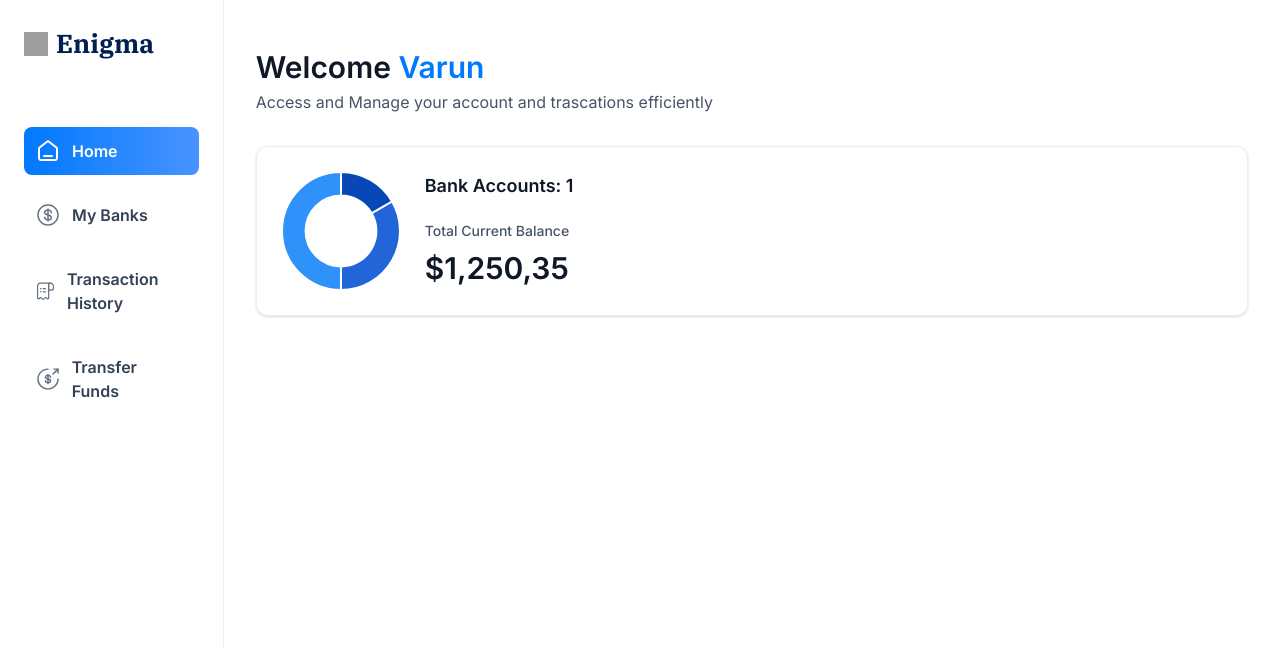
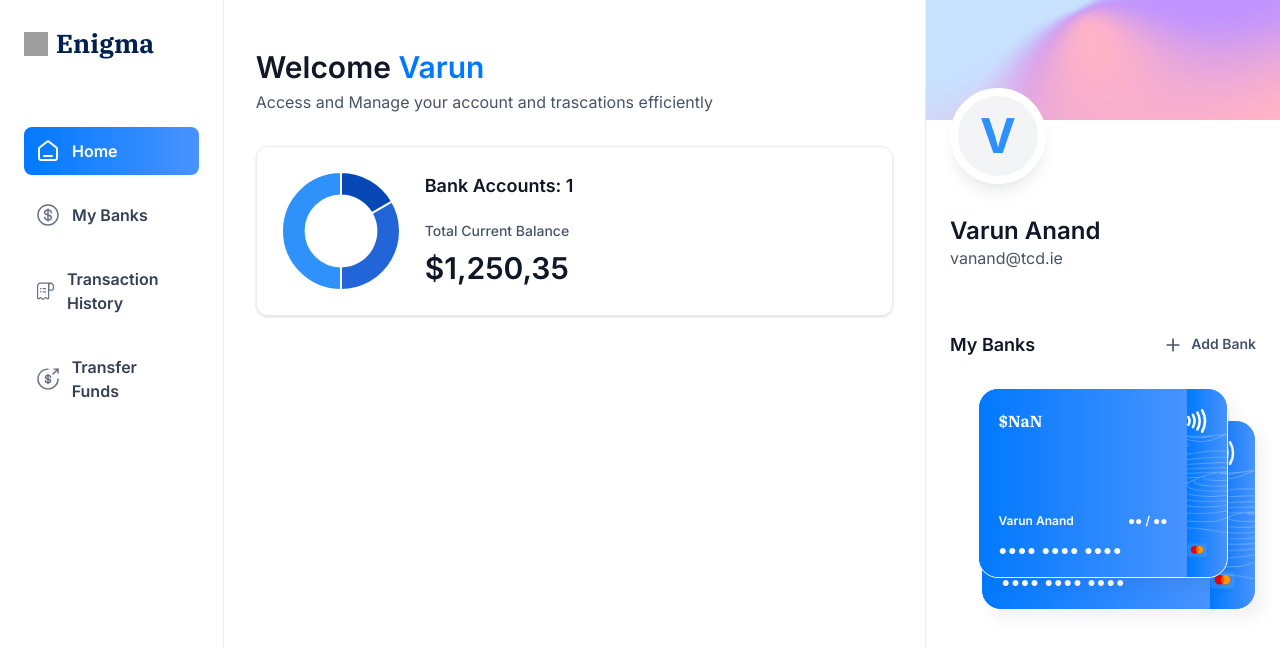
Before and after one commit to varunanand07/enigma-banking-app, a Next.js app in the folder banking_app/: page / in a window 1280 px wide. Shown: the top 648 px of the page. Built offline with nearby package versions, Linux system fonts and the light colour scheme; grey boxes are pictures that could not be loaded.

Commit message:
Implement a Right SideBar component with descriptive Card visualisations.

```diff
--- a/banking_app/app/(root)/page.tsx
+++ b/banking_app/app/(root)/page.tsx
@@ -1,9 +1,10 @@
 import HeaderBox from '@/components/HeaderBox'
+import RightSideBar from '@/components/RightSideBar';
 import TotalBalanceBox from '@/components/TotalBalanceBox';
 import React from 'react'
 
 const Home = () => {
-  const loggedIn = { firstName: 'Varun' };
+  const loggedIn = { firstName: 'Varun', lastName: 'Anand', email: 'vanand@tcd.ie'};
 
   return (
     <section className="home">
@@ -24,6 +25,10 @@
         </header>
 
     </div>
+    <RightSideBar
+      user = {loggedIn}
+      transactions = {[]}
+      banks={[{},{}]}/>
     </section>
   )
 }
--- /dev/null
+++ b/banking_app/components/BankCard.tsx
@@ -0,0 +1,68 @@
+import { formatAmount } from '@/lib/utils'
+import Image from 'next/image'
+import Link from 'next/link'
+import React from 'react'
+
+
+const BankCard = ({ account, userName, showBalance = true }: CreditCardProps) => {
+
+  console.log(account);
+  return (
+    <div className="flex flex-col">
+      <Link href={`/transaction-history/?id=${account.appwriteItemId}`} className="bank-card">
+        <div className="bank-card_content">
+          <div>
+            <h1 className="text-16 font-semibold text-white">
+              {account.name}
+            </h1>
+            <p className="font-ibm-plex-serif font-black text-white">
+              {formatAmount(account.currentBalance)}
+            </p>
+          </div>
+
+          <article className="flex flex-col gap-2">
+            <div className="flex justify-between">
+              <h1 className="text-12 font-semibold text-white">
+                {userName}
+              </h1>
+              <h2 className="text-12 font-semibold text-white">
+              ●● / ●●
+              </h2>
+            </div>
+            <p className="text-14 font-semibold tracking-[1.1px] text-white">
+              ●●●● ●●●● ●●●● <span className="text-16">{account?.mask}</span>
+            </p>
+          </article>
+        </div>
+
+        <div className="bank-card_icon">
+          <Image
+            src="/icons/Paypass.svg"
+            width={20}
+            height={24}
+            alt="pay"
+          />
+          <Image
+            src="/icons/mastercard.svg"
+            width={45}
+            height={32}
+            alt="mastercard"
+            className="ml-5"
+          />
+        </div>
+
+        <Image
+          src="/icons/lines.png"
+          width={316}
+          height={190}
+          alt="lines"
+          className="absolute top-0 left-0"
+        />
+      </Link>
+
+
+    </div>
+  )
+}
+
+export default BankCard
--- /dev/null
+++ b/banking_app/components/RightSideBar.tsx
@@ -0,0 +1,76 @@
+import Image from 'next/image'
+import Link from 'next/link'
+import React from 'react'
+import BankCard from './BankCard'
+import { countTransactionCategories } from '@/lib/utils'
+import Category from './Category'
+
+const RightSidebar = ({ user, transactions, banks }: RightSidebarProps) => {
+  const categories: CategoryCount[] = countTransactionCategories(transactions);
+
+  return (
+    <aside className="right-sidebar">
+      <section className="flex flex-col pb-8">
+        <div className="profile-banner" />
+        <div className="profile">
+          <div className="profile-img">
+            <span className="text-5xl font-bold text-blue-500">{user.firstName[0]}</span>
+          </div>
+
+          <div className="profile-details">
+            <h1 className='profile-name'>
+              {user.firstName} {user.lastName}
+            </h1>
+            <p className="profile-email">
+              {user.email}
+            </p>
+          </div>
+        </div>
+      </section>
+
+      <section className="banks">
+        <div className="flex w-full justify-between">
+          <h2 className="header-2">My Banks</h2>
+          <Link href="/" className="flex gap-2">
+            <Image
+               src="/icons/plus.svg"
+              width={20}
+              height={20}
+              alt="plus"
+            />
+            <h2 className="text-14 font-semibold text-gray-600">
+              Add Bank
+            </h2>
+          </Link>
+        </div>
+
+        {banks?.length > 0 && (
+          <div className="relative flex flex-1 flex-col items-center justify-center gap-5">
+            <div className='relative z-10'>
+              <BankCard
+                key={banks[0].$id}
+                account={banks[0]}
+                userName={`${user.firstName} ${user.lastName}`}
+                showBalance={false}
+              />
+            </div>
+            {banks[1] && (
+              <div className="absolute right-0 top-8 z-0 w-[90%]">
+                <BankCard
+                  key={banks[1].$id}
+                  account={banks[1]}
+                  userName={`${user.firstName} ${user.lastName}`}
+                  showBalance={false}
+                />
+              </div>
+            )}
+          </div>
+        )}
+
+
+      </section>
+    </aside>
+  )
+}
+
+export default RightSidebar
```
